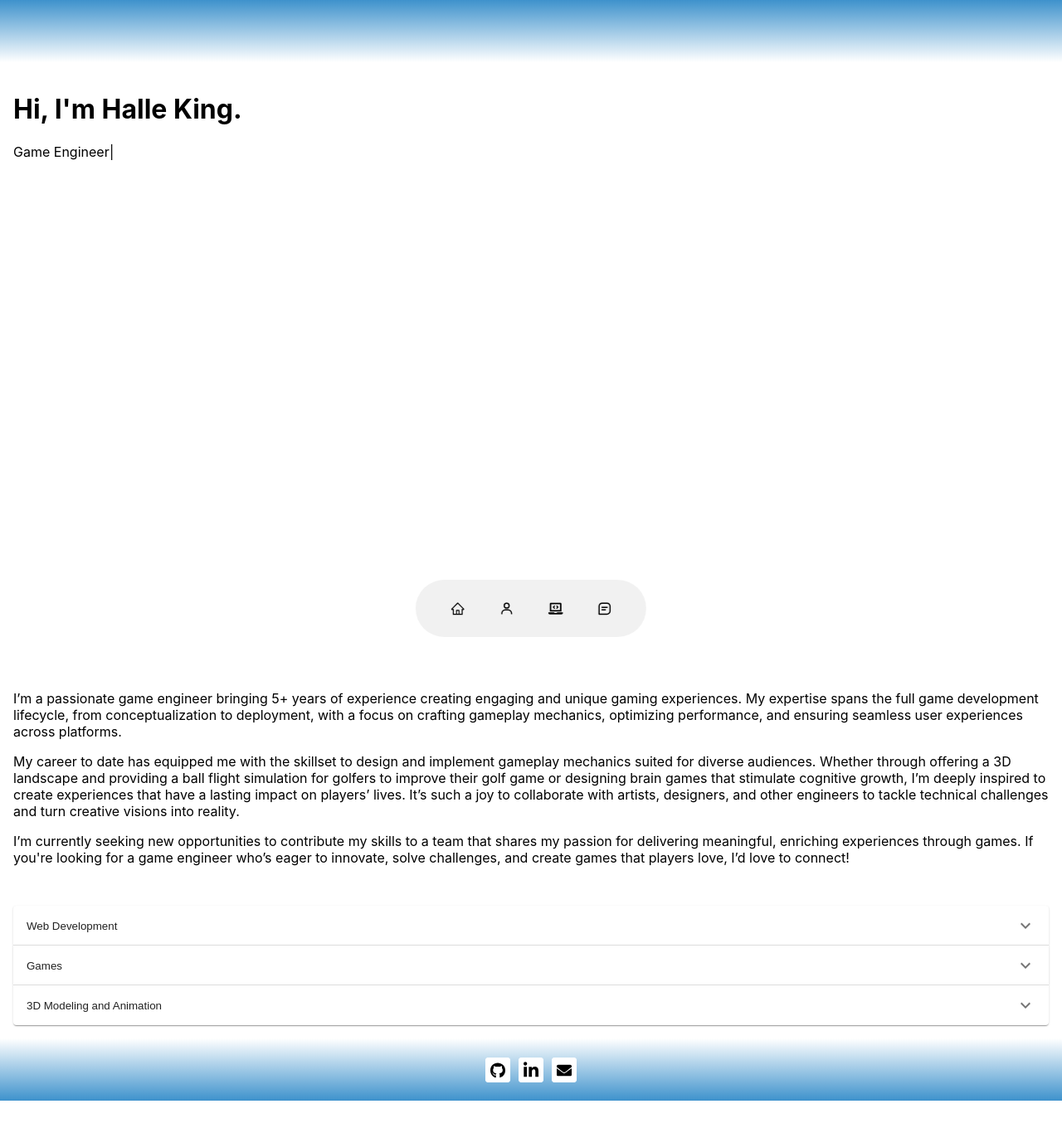
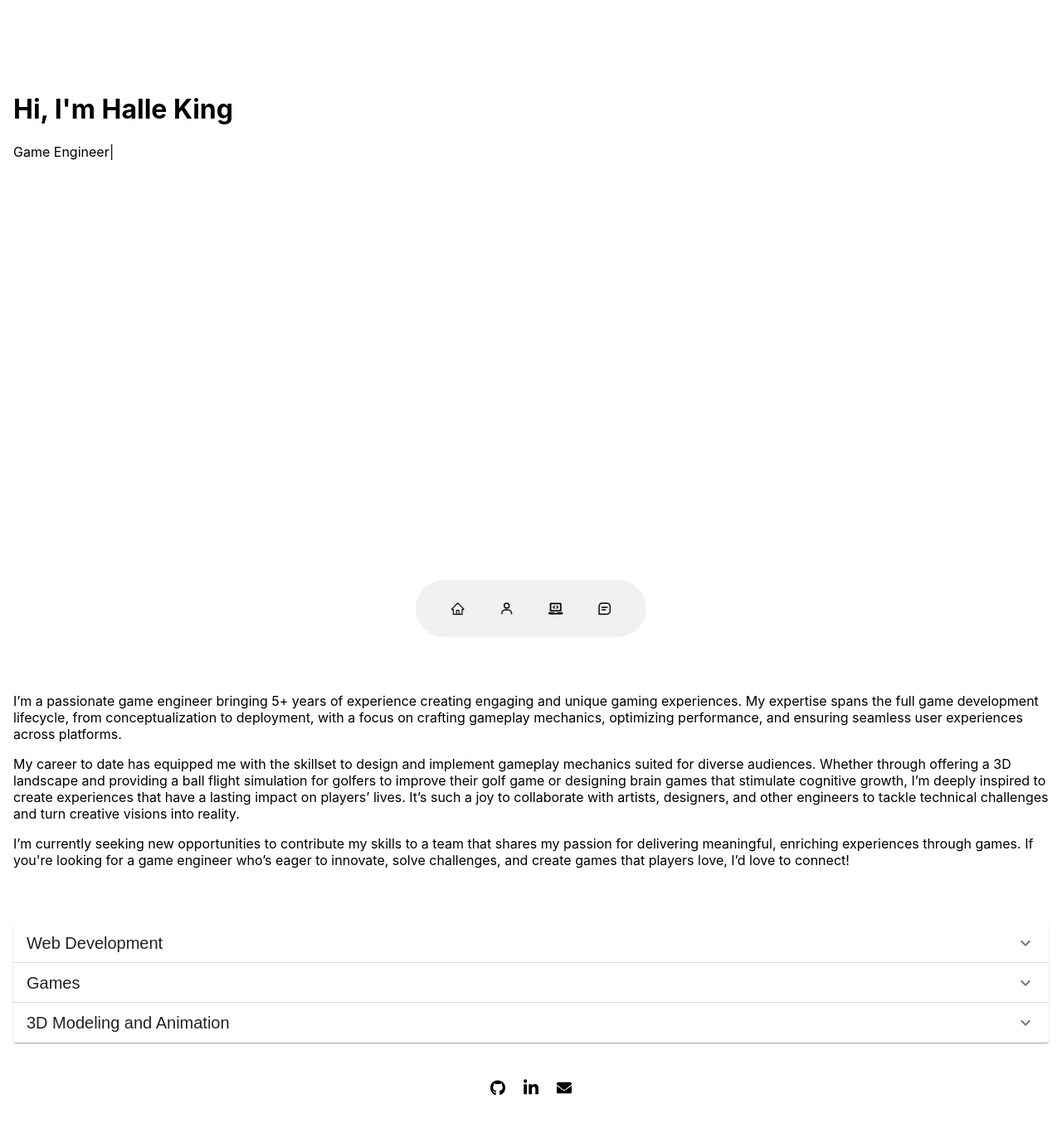
Before and after one commit to halleking/portfolio, a React (Create React App) app: page / in a window 1280 px wide. Shown: the top 1366 px of the page at 83% size. Built offline with nearby package versions, Linux system fonts and the light colour scheme.

Commit message:
some clean up

```diff
--- a/src/components/about/About.js
+++ b/src/components/about/About.js
@@ -5,7 +5,7 @@ function About() {
   return (
     <section id='about'>
       <div>
-        {/* <h3 className='About-Header'>About Me</h3> */}
+        <h3 className='About-Header'></h3>
         <p className='About-Paragraph'>I’m a passionate game engineer bringing 5+ years of experience creating engaging and unique gaming experiences. My expertise spans the full game development lifecycle, from conceptualization to deployment, with a focus on crafting gameplay mechanics, optimizing performance, and ensuring seamless user experiences across platforms.</p>
         <p className='About-Paragraph'>My career to date has equipped me with the skillset to design and implement gameplay mechanics suited for diverse audiences. Whether through offering a 3D landscape and providing a ball flight simulation for golfers to improve their golf game or designing brain games that stimulate cognitive growth, I’m deeply inspired to create experiences that have a lasting impact on players’ lives. It’s such a joy to collaborate with artists, designers, and other engineers to tackle technical challenges and turn creative visions into reality.</p>
         <p className='About-Paragraph'>I’m currently seeking new opportunities to contribute my skills to a team that shares my passion for delivering meaningful, enriching experiences through games. If you're looking for a game engineer who’s eager to innovate, solve challenges, and create games that players love, I’d love to connect!</p>
--- a/src/components/footer/Footer.css
+++ b/src/components/footer/Footer.css
@@ -4,8 +4,6 @@
     grid-auto-flow: column;
     grid-column-gap: 10px;
     justify-content: center;
-    background-color: #3E92CC;
-    background: linear-gradient(#ffffff, #3E92CC);
     color: #ffffff;
     height: 75px;
     min-height: 75px;
--- a/src/components/header/Header.css
+++ b/src/components/header/Header.css
@@ -3,8 +3,6 @@
     width: 100%;
     justify-content: center;
     align-items: baseline;
-    background-color: #3E92CC;
-    background: linear-gradient(#3E92CC, #ffffff);
     color: #ffffff;
     height: 75px;
     min-height: 75px;
--- a/src/components/intro/Intro.js
+++ b/src/components/intro/Intro.js
@@ -5,7 +5,7 @@ import {ReactTyped} from 'react-typed';
 function Intro() {
     return (
         <div>
-            <h1>Hi, I'm Halle King.</h1>
+            <h1>Hi, I'm Halle King</h1>
             <p>
                 {" "}
                 <ReactTyped
--- a/src/components/projects/ProjectAccordion.js
+++ b/src/components/projects/ProjectAccordion.js
@@ -30,11 +30,13 @@ const HulkTags = ["Maya", "Character Rigging", "Wave Animation"];
 export default function ProjectAccordion() {
   return (
     <div>
+      <h3></h3>
       <Accordion>
         <AccordionSummary
           expandIcon={<ExpandMoreIcon />}
           aria-controls="panel2-content"
           id="panel2-header"
+          style={{fontSize:20}}
         >
           Web Development
         </AccordionSummary>
@@ -47,6 +49,7 @@ export default function ProjectAccordion() {
           expandIcon={<ExpandMoreIcon />}
           aria-controls="panel2-content"
           id="panel2-header"
+          style={{fontSize:20}}
         >
           Games
         </AccordionSummary>
@@ -63,6 +66,7 @@ export default function ProjectAccordion() {
           expandIcon={<ExpandMoreIcon />}
           aria-controls="panel2-content"
           id="panel2-header"
+          style={{fontSize:20}}
         >
           3D Modeling and Animation
         </AccordionSummary>
--- a/src/components/projects/ProjectComponent.css
+++ b/src/components/projects/ProjectComponent.css
@@ -19,7 +19,6 @@
 
 .title {
     text-align: left;
-    font-weight: bold;
     font-size: 20px;
     padding-left: 15px;
     padding-bottom: 0%;
```
